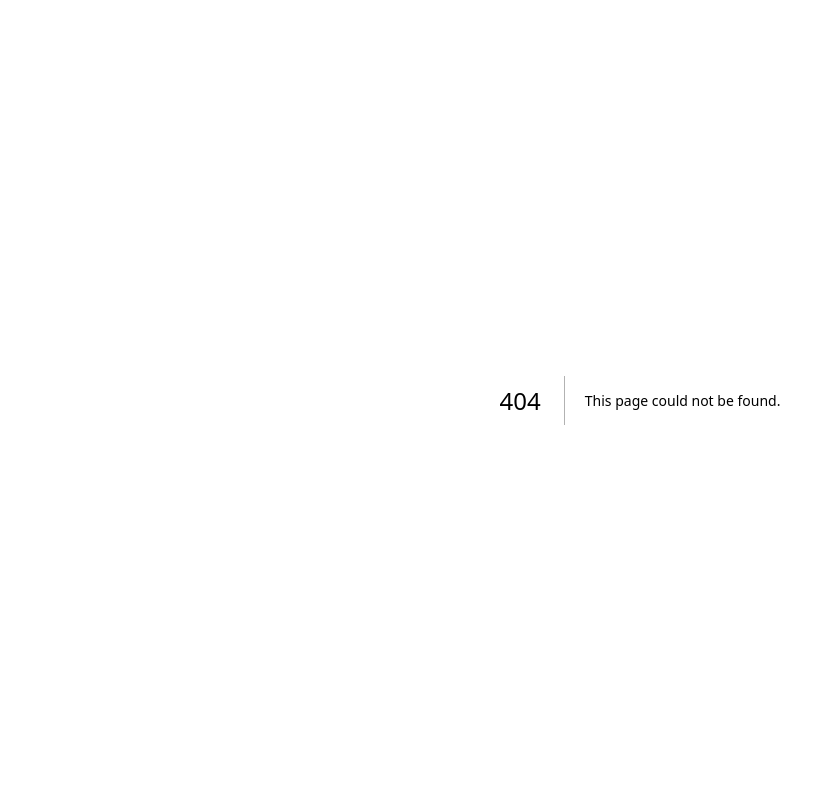
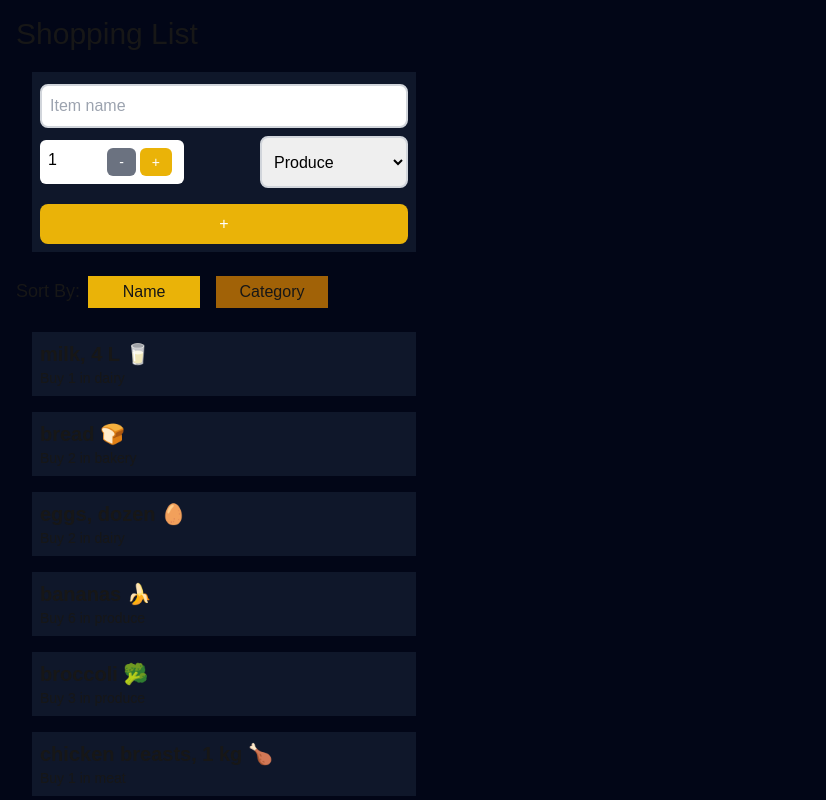
Before and after one commit to GabrielOlivr/cprg306-assignments, a Next.js app: page /week-7 in a window 1280 px wide. Before the commit this address had no page. Shown: the top 800 px of the page, without its empty margins (0-826 px from the left). Built offline with nearby package versions, Linux system fonts and the light colour scheme.

Commit message:
week-7 assignment partial

```diff
--- a/app/page.js
+++ b/app/page.js
@@ -13,6 +13,7 @@ export default function HomePage() {
         <li><Link href="./week-4/" className={linkStyles}>Week 4 Assignment</Link></li>
         <li><Link href="./week-5/" className={linkStyles}>Week 5 Assignment</Link></li>
         <li><Link href="./week-6/" className={linkStyles}>Week 6 Assignment</Link></li>
+        <li><Link href="./week-7/" className={linkStyles}>Week 7 Assignment</Link></li>
       </ul>
     </main>
   );
--- /dev/null
+++ b/app/week-7/item-list.js
@@ -0,0 +1,43 @@
+import { useState } from "react";
+import Item from "./item";
+import itemsData from "./items.json";
+
+ export default function ItemList({ items }){
+
+    const [sortBy, setSortBy] = useState("name");
+
+    const sortedItems = [...itemsData].sort((a, b) => {
+         if (sortBy == "name"){
+             return a.name.localeCompare(b.name);
+        } else if (sortBy == "category") {
+            return a.category.localeCompare(b.category);
+        }
+        return 0;
+    });
+
+    return(
+        <div>
+             <label className="text-lg font-semi-bold">Sort By:</label>
+                <button className={`p-1 m-2 w-28 ${sortBy === "name" ? "bg-yellow-500" : "bg-yellow-700"}`}
+                    onClick={() => { setSortBy("name"); }}
+                    >Name
+                </button>
+                <button className={`p-1 m-2 w-28 ${sortBy === "category" ? "bg-yellow-500" : "bg-yellow-700"}`}
+                    onClick={() => { setSortBy("category"); }}
+                    >Category
+                </button>
+            {items.length > 0 ? (
+                items.map((item) => (
+                    <Item
+                    key={item.id}
+                    name={item.name}
+                    quantity={item.quantity}
+                    category={item.category}
+                    />
+                ))
+            ):(
+                <p>NO ITEM</p>
+            )}
+        </div>
+    );
+}
--- /dev/null
+++ b/app/week-7/item.js
@@ -0,0 +1,12 @@
+export default function Item({name, quantity, category}){
+
+    return(
+        <ul>
+            <li className="bg-slate-900 max-w-sm p-2 m-4">
+                <h3 className="text-xl font-bold">{name}</h3>
+                <p className="text-sm">Buy {quantity} in {category}</p>
+            </li>
+        </ul>
+    );
+
+}
--- /dev/null
+++ b/app/week-7/items.json
@@ -0,0 +1,74 @@
+[
+    {
+      "id": "1h2GJKH12gkHG31h1H",
+      "name": "milk, 4 L 🥛",
+      "quantity": 1,
+      "category": "dairy"
+    },
+    {
+      "id": "2KJH3k2j3H1k2J3K1H",
+      "name": "bread 🍞",
+      "quantity": 2,
+      "category": "bakery"
+    },
+    {
+      "id": "3h2KJH3k2j3H1k2J3",
+      "name": "eggs, dozen 🥚",
+      "quantity": 2,
+      "category": "dairy"
+    },
+    {
+      "id": "4k2J3K1H2GJKH12gk",
+      "name": "bananas 🍌",
+      "quantity": 6,
+      "category": "produce"
+    },
+    {
+      "id": "5H1h1H2KJH3k2j3H",
+      "name": "broccoli 🥦",
+      "quantity": 3,
+      "category": "produce"
+    },
+    {
+      "id": "6H1k2J3K1H2GJKH1",
+      "name": "chicken breasts, 1 kg 🍗",
+      "quantity": 1,
+      "category": "meat"
+    },
+    {
+      "id": "7gkHG31h1H2KJH3k",
+      "name": "pasta sauce 🍝",
+      "quantity": 3,
+      "category": "canned goods"
+    },
+    {
+      "id": "8j3H1k2J3K1H2GJK",
+      "name": "spaghetti, 454 g 🍝",
+      "quantity": 2,
+      "category": "dry goods"
+    },
+    {
+      "id": "9H12gkHG31h1H2KJ",
+      "name": "toilet paper, 12 pack 🧻",
+      "quantity": 1,
+      "category": "household"
+    },
+    {
+      "id": "10H3k2j3H1k2J3K1",
+      "name": "paper towels, 6 pack",
+      "quantity": 1,
+      "category": "household"
+    },
+    {
+      "id": "11k2J3K1H2GJKH12",
+      "name": "dish soap 🍽️",
+      "quantity": 1,
+      "category": "household"
+    },
+    {
+      "id": "12GJKH12gkHG31h1",
+      "name": "hand soap 🧼",
+      "quantity": 4,
+      "category": "household"
+    }
+  ]
--- /dev/null
+++ b/app/week-7/new-item.js
@@ -0,0 +1,105 @@
+"use client"
+
+import { useState } from "react";
+
+
+export default function FormsWithInteractivity({ onAddItem }){
+
+const [quantity, setQuantity] = useState(1);
+const [name, setName] = useState("");
+const [category, setCategory] = useState("produce");
+
+const generateRandId = () => Math.random().toString(36).substring(2,9);
+
+const handleNameChange = (event) => {
+    setName(event.target.value);
+}
+
+const handleCategoryChange = (event) => setCategory(event.target.value);
+
+const handleSubmit = (event) => {
+    event.preventDefault();
+
+    const newItem = {
+        id: generateRandId(),
+        name,
+        quantity,
+        category,
+    };
+
+    onAddItem(newItem);
+
+    setName("");
+    setQuantity(1);
+    setCategory("produce");
+
+}
+
+//handles increment (+) button
+const incrementQuantity = () => {
+    if(quantity < 20){
+        setQuantity(quantity + 1);
+    }
+}
+//handles decrement (-) button
+const decrementQuantity = () => {
+    if(quantity > 1){
+        setQuantity(quantity - 1);
+    }
+}
+
+//button style
+let btnStyles = "bg-yellow-500 text-white text-sm rounded-md p-1 px-3 mr-1 hover:bg-yellow-800 disabled:bg-gray-500"
+
+let incrementBtnDisabled = false;
+if(quantity >= 20){
+    incrementBtnDisabled = true;
+}
+
+let decrementBtnDisabled = false;
+if(quantity <= 1){
+    decrementBtnDisabled = true;
+}
+
+return (
+        <main className=" w-full">
+            <form className="p-2 m-4 bg-slate-900 text-black max-w-sm w-full" onSubmit={handleSubmit}>
+                <div className="mb-2">
+                    <input type="text"
+                        value={name}
+                        onChange={handleNameChange}
+                        placeholder="Item name"
+                        required
+                        className="w-full mt-1
+                        border-2 border-gray-300 p-2 rounded-lg"
+                    />
+                </div>
+                <div className="flex justify-between">
+                    <div className="p-2 mt-1 mb-1 rounded-md bg-white text-white w-36">
+                        <div className="flex justify-between">
+                            <span className="text-black">{quantity}</span>
+                        <div className="flex">
+                            <button type="button" className= {btnStyles} onClick={decrementQuantity} disabled={decrementBtnDisabled}>-</button>
+                            <button type="button" className= {btnStyles} onClick={incrementQuantity} disabled={incrementBtnDisabled}>+</button>
+                        </div>
+                    </div>
+                </div>
+                <select className="ml-1 border-2 border-gray-300 p-2 rounded-lg" value={category} onChange={handleCategoryChange}>
+                    <option value="produce">Produce</option>
+                    <option value="dairy">Dairy</option>
+                    <option value="bakery">Bakery</option>
+                    <option value="meat">Meat</option>
+                    <option value="frozen foods">Frozen Foods</option>
+                    <option value="canned goods">Canned Goods</option>
+                    <option value="dry goods">Dry Goods</option>
+                    <option value="beverages">Beverages</option>
+                    <option value="snacks">Snacks</option>
+                    <option value="household">Household</option>
+                    <option value="other">Other</option>
+                </select>
+            </div>
+            <button type="submit" className="w-full mt-4 py-2 px-4 bg-yellow-500 text-white rounded-lg hover:bg-yellow-800">+</button>
+            </form>
+        </main>
+);
+}
--- /dev/null
+++ b/app/week-7/page.js
@@ -0,0 +1,32 @@
+"use client"
+
+import ItemList from "./item-list";
+import FormsWithInteractivity from "./new-item";
+import itemsData from "./items.json";
+import { useState } from "react";
+
+export default function Page(){
+
+    const [items, setItems] = useState([...itemsData]);
+
+    const handleAddItem = (newItem) => {
+        setItems((prevItems) => [...prevItems, newItem]);
+    }
+
+    /*A new item is added to the list correctly, but the sort functionally does not work as intended
+    // if try to change items.map for sortedItems.map will make it so the sorting functions works, but
+    // now the adding a new item to the list func will not work.
+    //Fix sorting problems related to the "Name" and "Category" buttons (item-list.js)
+    // Design looks good, matches the expected output, but not 100% functional yet
+    //
+    */
+    return(
+        <main className="bg-slate-950 p-4">
+            <h1 className="text-3xl mb-5">Shopping List</h1>
+
+            <FormsWithInteractivity onAddItem={handleAddItem}  />
+            <ItemList items={items} />
+        </main>
+
+    );
+}
```
